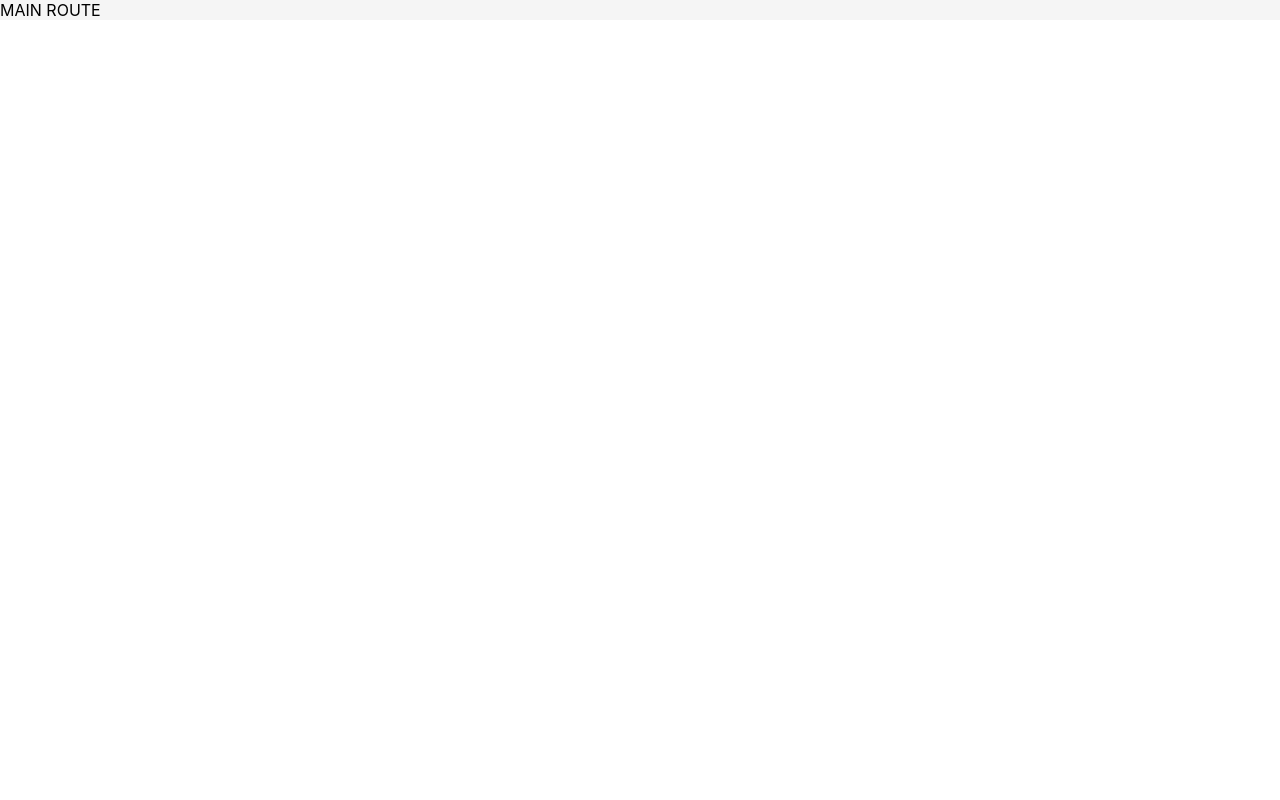
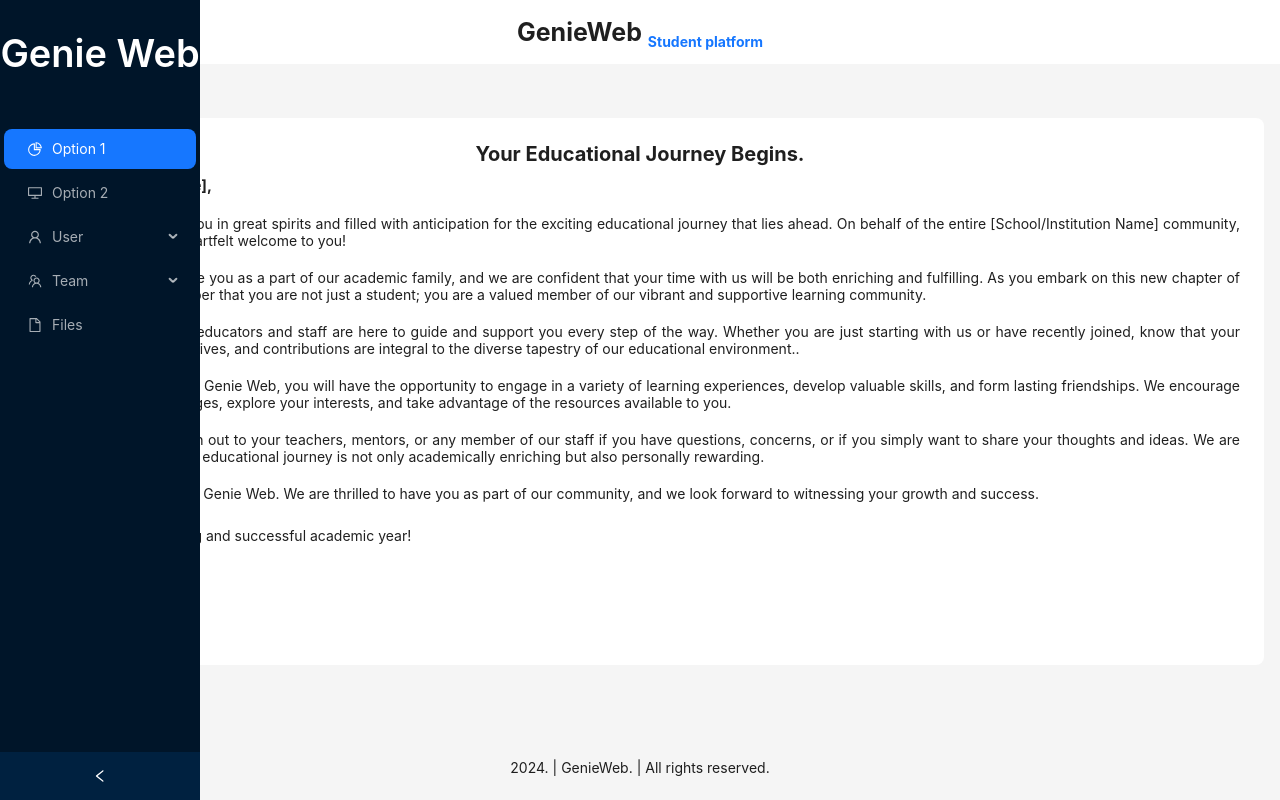
Before and after one commit to Tyomay1999/GenieWebStudents, a React (Create React App) app: page / in a window 1280 px wide. Built offline with nearby package versions, Linux system fonts and the light colour scheme.

Commit message:
Main page init.

```diff
--- a/package.json
+++ b/package.json
@@ -3,6 +3,7 @@
   "version": "0.1.0",
   "private": true,
   "dependencies": {
+    "@ant-design/icons": "^5.3.0",
     "@reduxjs/toolkit": "^2.1.0",
     "@testing-library/jest-dom": "^5.17.0",
     "@testing-library/react": "^13.4.0",
@@ -21,7 +22,7 @@
     "web-vitals": "^2.1.4"
   },
   "scripts": {
-    "start": "PORT=3002 react-scripts start",
+    "start": "set PORT=3002 && react-scripts start",
     "build": "react-scripts build",
     "test": "react-scripts test",
     "eject": "react-scripts eject"
--- a/src/App.js
+++ b/src/App.js
@@ -2,12 +2,13 @@ import React from "react";
 import { Route } from "react-router-dom";
 import { Routes } from "react-router";
 import LogicTestMain from "./Components/LogicTest";
+import Main from "./Components/Main";
 
 
 const App = () => {
     const allRoutes = [
         // { id: 1, path: "/auth", element: <Auth/>, name: "Auth" },
-        { id: 1, path: "/", element: <div>MAIN ROUTE</div>, name: "main" },
+        { id: 1, path: "/", element: <Main />, name: "main" },
         { id: 2, path: "/logic-test/:id", element: <LogicTestMain />, name: "Logic test" },
     ]
 
--- /dev/null
+++ b/src/Components/Main/index.js
@@ -0,0 +1,158 @@
+import style from "./styles/main.module.scss"
+import React, { useState } from 'react';
+import {
+    AntDesignOutlined,
+    DesktopOutlined,
+    FileOutlined,
+    PieChartOutlined,
+    TeamOutlined,
+    UserOutlined,
+} from '@ant-design/icons';
+import { Avatar, Breadcrumb, Layout, Menu, theme, Typography } from 'antd';
+
+const { Header, Content, Footer, Sider } = Layout;
+const { Title } = Typography;
+
+
+function getItem( label, key, icon, children ) {
+    return {
+        key,
+        icon,
+        children,
+        label,
+    };
+}
+
+const items = [
+    getItem( 'Option 1', '1', <PieChartOutlined/> ),
+    getItem( 'Option 2', '2', <DesktopOutlined/> ),
+    getItem( 'User', 'sub1', <UserOutlined/>, [
+        getItem( 'Tom', '3' ),
+        getItem( 'Bill', '4' ),
+        getItem( 'Alex', '5' ),
+    ] ),
+    getItem( 'Team', 'sub2', <TeamOutlined/>, [ getItem( 'Team 1', '6' ), getItem( 'Team 2', '8' ) ] ),
+    getItem( 'Files', '9', <FileOutlined/> ),
+];
+const Main = () => {
+    const [ collapsed, setCollapsed ] = useState( false );
+    const {
+        token: { colorBgContainer, borderRadiusLG },
+    } = theme.useToken();
+    return (
+        <Layout
+            style={ {
+                minHeight: '100vh',
+            } }
+        >
+            <Sider
+                style={ {
+                    position: collapsed ? "relative" : "absolute",
+                    top: 0,
+                    left: 0,
+                    zIndex: 2,
+                    minHeight: "100vh",
+                } }
+                collapsible collapsed={ collapsed } onCollapse={ ( value ) => setCollapsed( value ) }>
+                <div className="demo-logo-vertical"/>
+                <div className={ style.avatar_wrapper }>
+                    <Avatar
+                        style={ !collapsed ? { display: "none" } : { display: "flex" } }
+                        size={ { xs: 50, sm: 55, md: 55, lg: 55, xl: 65, xxl: 90 } }
+                        icon={ <AntDesignOutlined/> }
+                    />
+                    <Title style={ collapsed ? { display: "none" } : { color: "white" } }>Genie Web</Title>
+                </div>
+                <Menu theme="dark" defaultSelectedKeys={ [ '1' ] } mode="inline" items={ items }/>
+            </Sider>
+            <Layout>
+                <Header
+                    style={ {
+                        padding: 0,
+                        background: colorBgContainer,
+                    } }
+                >
+                    <h1 style={ { margin: 0, fontSize: "25px", textAlign: "center" } }> GenieWeb <sub
+                        style={ { fontSize: "14px", color: "#1677FF" } }>Student platform</sub></h1>
+                </Header>
+                <Content
+                    style={ {
+                        margin: '0 16px',
+                    } }
+                >
+                    <Breadcrumb
+                        style={ {
+                            margin: '16px 0',
+                        } }
+                    >
+                        <Breadcrumb.Item>Student</Breadcrumb.Item>
+                        <Breadcrumb.Item>info</Breadcrumb.Item>
+                    </Breadcrumb>
+                    <div
+                        style={ {
+                            padding: 24,
+                            minHeight: 360,
+                            background: colorBgContainer,
+                            borderRadius: borderRadiusLG,
+                        } }
+                    >
+                        <h1 style={ { fontSize: "20px", textAlign: "center" } }>
+                            Your Educational Journey Begins.
+                        </h1>
+                        <h2 style={ { fontSize: "15px", textAlign: "start", margin: "10px 0" } }>
+                            Dear [Student's Name],
+                        </h2>
+                        <p style={ { margin: "20px 0", textAlign: "justify" } }>
+                            I hope this letter finds you in great spirits and filled with anticipation for the exciting
+                            educational journey that lies ahead. On behalf of the entire [School/Institution Name]
+                            community, I extend a warm and heartfelt welcome to you!
+                        </p>
+                        <p style={ { margin: "20px 0", textAlign: "justify" } }>
+                            We are delighted to have you as a part of our academic family, and we are confident that
+                            your time with us will be both enriching and fulfilling. As you embark on this new chapter
+                            of your education, remember that you are not just a student; you are a valued member of our
+                            vibrant and supportive learning community.
+                        </p>
+                        <p style={ { margin: "20px 0", textAlign: "justify" } }>
+                            Our dedicated team of educators and staff are here to guide and support you every step of
+                            the way. Whether you are just starting with us or have recently joined, know that your
+                            unique talents, perspectives, and contributions are integral to the diverse tapestry of our
+                            educational environment..
+                        </p>
+                        <p style={ { margin: "20px 0", textAlign: "justify" } }>
+                            Throughout your time at Genie Web, you will have the opportunity to engage
+                            in a variety of learning experiences, develop valuable skills, and form lasting friendships.
+                            We encourage you to embrace challenges, explore your interests, and take advantage of the
+                            resources available to you.
+                        </p>
+                        <p style={ { margin: "20px 0", textAlign: "justify" } }>
+                            Please feel free to reach out to your teachers, mentors, or any member of our staff if you
+                            have questions, concerns, or if you simply want to share your thoughts and ideas. We are
+                            here to ensure that your educational journey is not only academically enriching but also
+                            personally rewarding.
+                        </p>
+                        <p style={ { margin: "20px 0", textAlign: "justify" } }>
+                            Once again, welcome to Genie Web. We are thrilled to have you as part of our
+                            community, and we look forward to witnessing your growth and success.
+                        </p>
+                        <p style={ { margin: "25px 0", textAlign: "justify" } }>
+                            Wishing you an inspiring and successful academic year!
+                        </p>
+                        <p style={ { margin: "30px 0", textAlign: "justify" } }>
+                            Warm regards,
+                        </p>
+                        <h3>Genie Web</h3>
+                    </div>
+                </Content>
+                <Footer
+                    style={ {
+                        textAlign: 'center',
+                    } }
+                >
+                    { new Date().getFullYear() }. | GenieWeb. | All rights reserved.
+                </Footer>
+            </Layout>
+        </Layout>
+    );
+};
+export default Main;
--- /dev/null
+++ b/src/Components/Main/styles/main.module.scss
@@ -0,0 +1,15 @@
+
+.main{
+  width: 100%;
+  height: 100vh;
+  background: whitesmoke;
+}
+
+.avatar_wrapper{
+  width: 100%;
+  padding: 30px 0;
+  display: flex;
+  align-items: center;
+  flex-direction: column;
+  justify-content: center;
+}
```
Also changed, not shown: src/Components/LogicTest/components/logicTest.js (+5 -5 lines), 1 other file (tests, documents, lock files or other folders).
